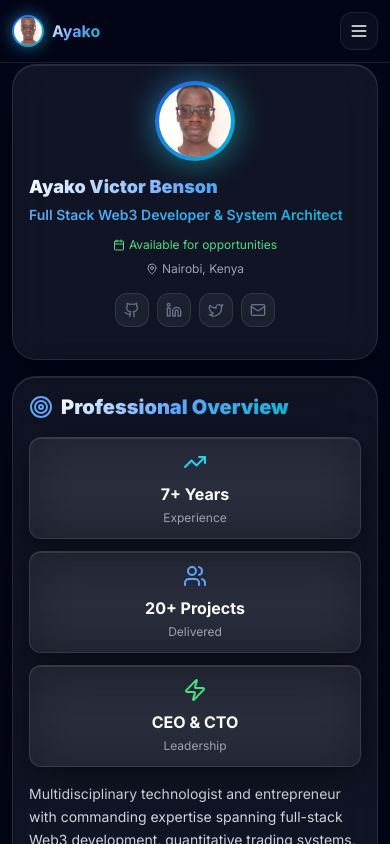
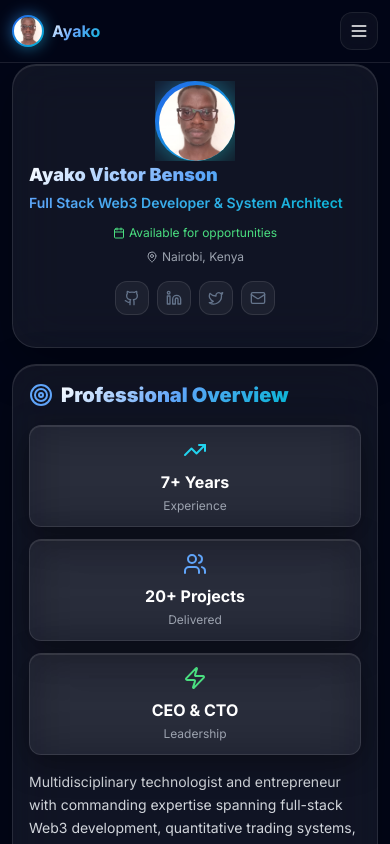
Before and after one commit to miechylisa/lisa-or, a Next.js app: page / in a window 390 px wide. Shown: the top 844 px of the page. Built offline with nearby package versions, Linux system fonts and the light colour scheme.

Commit message:
fixed issue with css blocking image render on phone

```diff
--- a/pages/index.js
+++ b/pages/index.js
@@ -705,15 +705,17 @@ export default function Home() {
                 transition={{ duration: 0.6 }}
                 className="glass-container p-4"
               >
-                <div className="w-20 h-20 mx-auto relative mb-3">
+                <div className="w-20 h-20 mx-auto relative overflow-hidden">
                   <div className="absolute inset-0 bg-gradient-to-br from-blue-500 via-cyan-400 to-teal-400 rounded-full blur-lg opacity-60"></div>
-                  <div className="relative w-full h-full bg-gradient-to-br from-blue-600 to-cyan-500 rounded-full p-1">
+                  <div className="relative w-full h-full bg-gradient-to-br from-blue-600 to-cyan-500 rounded-full p-1 overflow-hidden">
                     {siteContent.personal.profileImage ? (
-                      // eslint-disable-next-line @next/next/no-img-element
+                      /* eslint-disable-next-line @next/next/no-img-element */
                       <img
                         src={siteContent.personal.profileImage}
                         alt={siteContent.personal.name}
-                        className="w-full h-full object-cover rounded-full"
+                        className="w-full h-full object-cover rounded-full block"
+                        loading="eager"
+                        style={{ minHeight: '76px', minWidth: '76px' }}
                       />
                     ) : (
                       <div className="w-full h-full bg-gradient-to-br from-gray-800 to-gray-900 rounded-full flex items-center justify-center">
```
